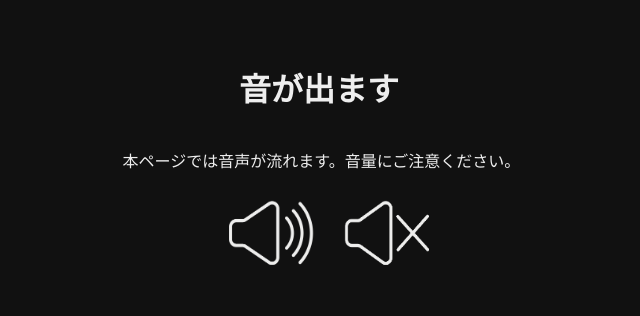
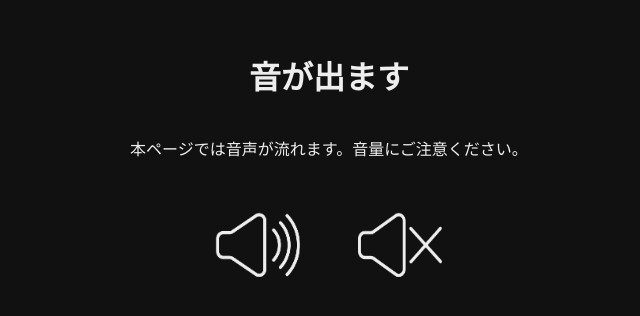
Before and after one commit to N2D9/pan, a plain HTML site: page index.html in a window 1280 px wide. Shown: the part 270-586 px from the top of the page, without its empty margins (343-983 px from the left). Drawn offline with Linux system fonts and the light colour scheme.

Commit message:
何を変えたか

```diff
--- a/style.css
+++ b/style.css
@@ -33,13 +33,6 @@ body {
     animation: fadeInUp 0.8s ease-out forwards;
   }
 
-  h1 {
-    margin-left: -20px;
-  }
-  p {
-    margin-left: -15px;
-  }
-
   /* 2つ目の要素用に遅延を追加 */
 .fade-in-up.delay-1 {
     animation-delay:0.2s; /* 1秒遅らせて開始 */
@@ -61,6 +54,13 @@ body {
 
   button img {
     transition: transform 0.2s ease;
+  }
+
+  .buttons {
+    display: flex;
+    justify-content: center;
+    gap: 2em; /* ボタンの間隔（調整可） */
+    margin-top: 1.5em;
   }
 
   button:hover img {
```
